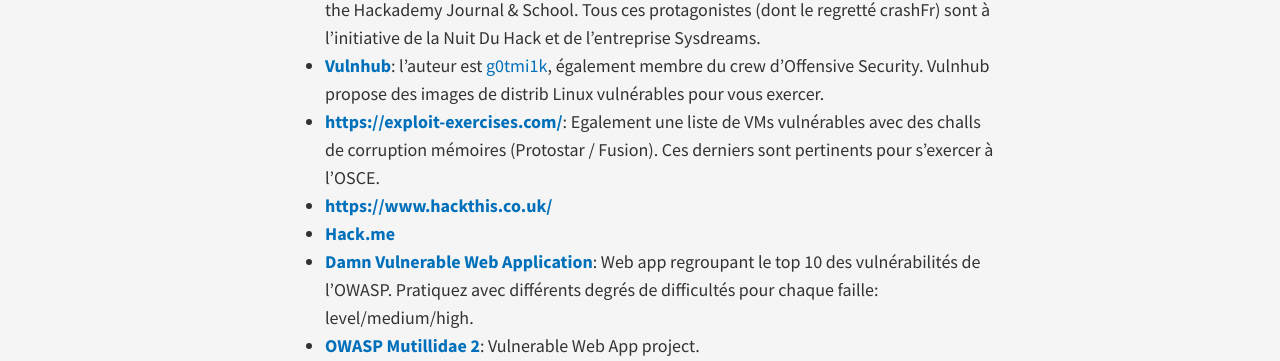
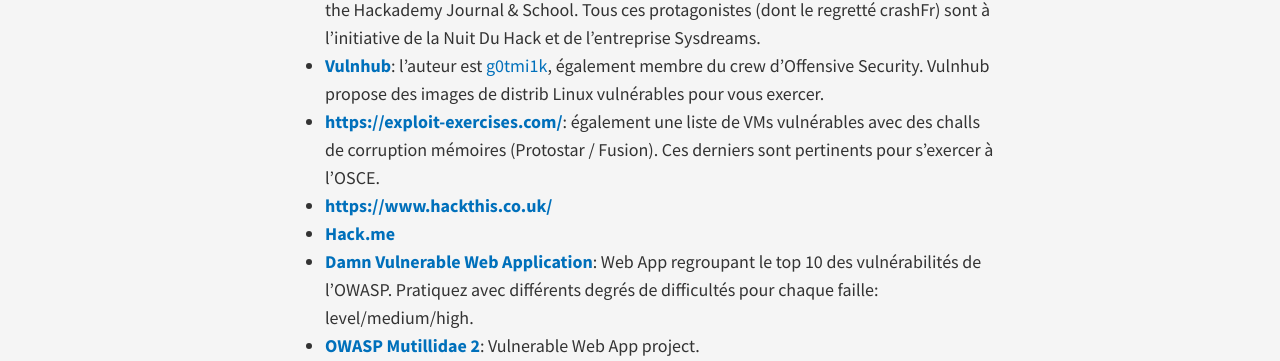
Before and after one commit to phackt/phackt.github.io, a Jekyll site: the page built from _posts/2017-03-06-Hacking-training.markdown, in a window 1280 px wide. Shown: the part 520-881 px from the top of the page. Built offline with Jekyll 4.4.1, drawn with Linux system fonts in a browser that asks for light colours; nearby versions of some CDN libraries; comment, search, counter and statistics services are not loaded.

Commit message:
Update 2017-03-06-Hacking-training.markdown

```diff
--- a/_posts/2017-03-06-Hacking-training.markdown
+++ b/_posts/2017-03-06-Hacking-training.markdown
@@ -12,10 +12,10 @@ Un petit article aujourd'hui pour parler des plateformes d'entrainement à l'inf
 Voici la liste qui sera amenée à évoluer:
  - **[RootMe](https://www.root-me.org/)**: une plateforme historique française qui traite de tous les sujets. RootMe est au coeur du hack français car fondée à l'époque d'HZV (HackerzVoice). HZV donna ensuite the Hackademy Journal & School. Tous ces protagonistes (dont le regretté crashFr) sont à l'initiative de la Nuit Du Hack et de l'entreprise Sysdreams.
  - **[Vulnhub](https://www.vulnhub.com/)**: l'auteur est [g0tmi1k](https://blog.g0tmi1k.com/), également membre du crew d'Offensive Security. Vulnhub propose des images de distrib Linux vulnérables pour vous exercer.
- - **[https://exploit-exercises.com/](https://exploit-exercises.com/)**: Egalement une liste de VMs vulnérables avec des challs de corruption mémoires (Protostar / Fusion). Ces derniers sont pertinents pour s'exercer à l'OSCE.
+ - **[https://exploit-exercises.com/](https://exploit-exercises.com/)**: également une liste de VMs vulnérables avec des challs de corruption mémoires (Protostar / Fusion). Ces derniers sont pertinents pour s'exercer à l'OSCE.
  - **[https://www.hackthis.co.uk/](https://www.hackthis.co.uk/)**
  - **[Hack.me](https://hack.me/)**
- - **[Damn Vulnerable Web Application](http://www.dvwa.co.uk/)**: Web app regroupant le top 10 des vulnérabilités de l'OWASP. Pratiquez avec différents degrés de difficultés pour chaque faille: level/medium/high.
+ - **[Damn Vulnerable Web Application](http://www.dvwa.co.uk/)**: Web App regroupant le top 10 des vulnérabilités de l'OWASP. Pratiquez avec différents degrés de difficultés pour chaque faille: level/medium/high.
  - **[OWASP Mutillidae 2](https://www.owasp.org/index.php/OWASP_Mutillidae_2_Project)**: Vulnerable Web App project.
  - **[OWASP Hacking Lab](https://www.hacking-lab.com/index.html)**: Hacking Lab project de l'OWASP.
  - **[OWASP WebGoat](https://www.owasp.org/index.php/Category:OWASP_WebGoat_Project)**: Vulnerable Web App project.
```
